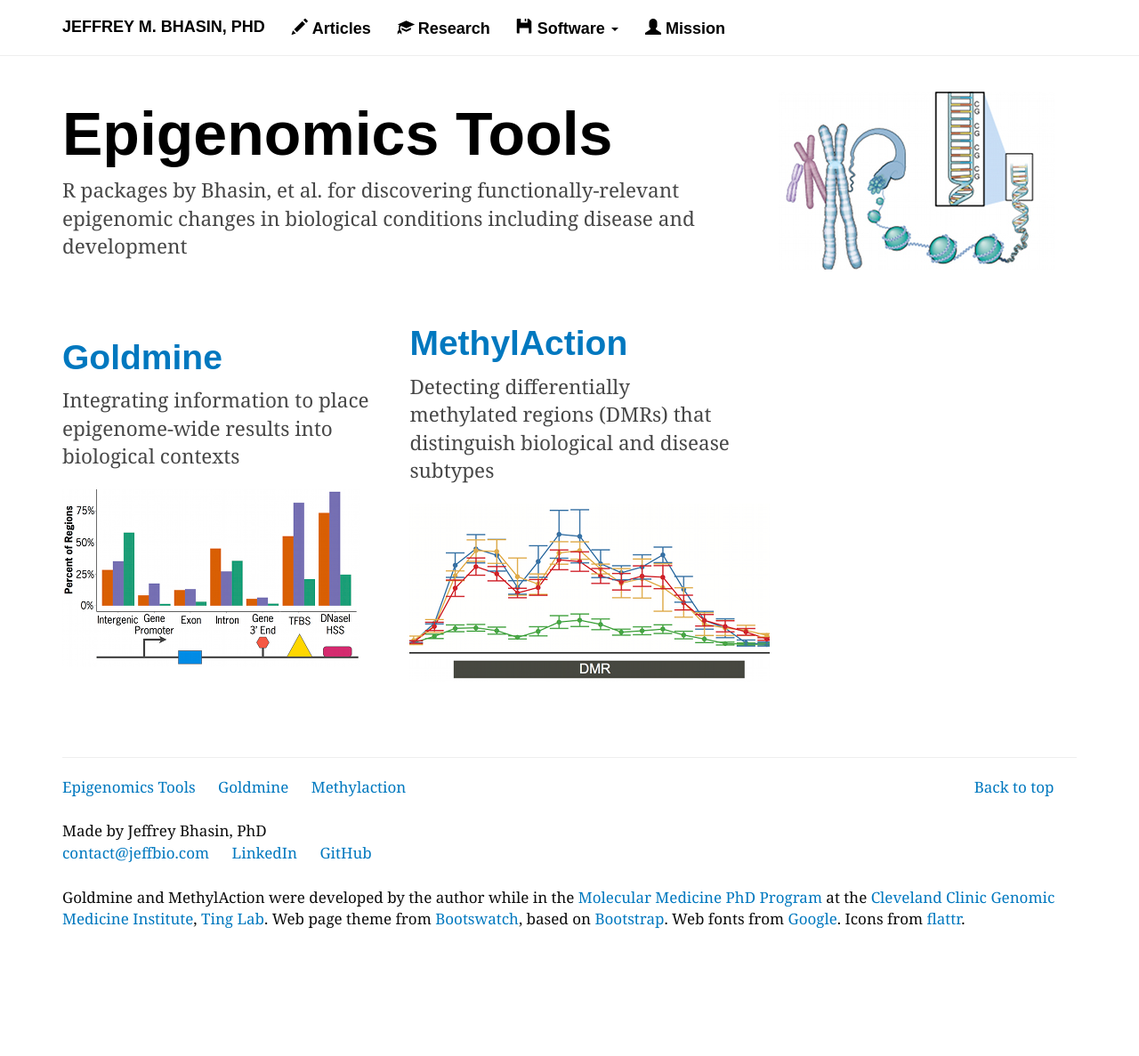
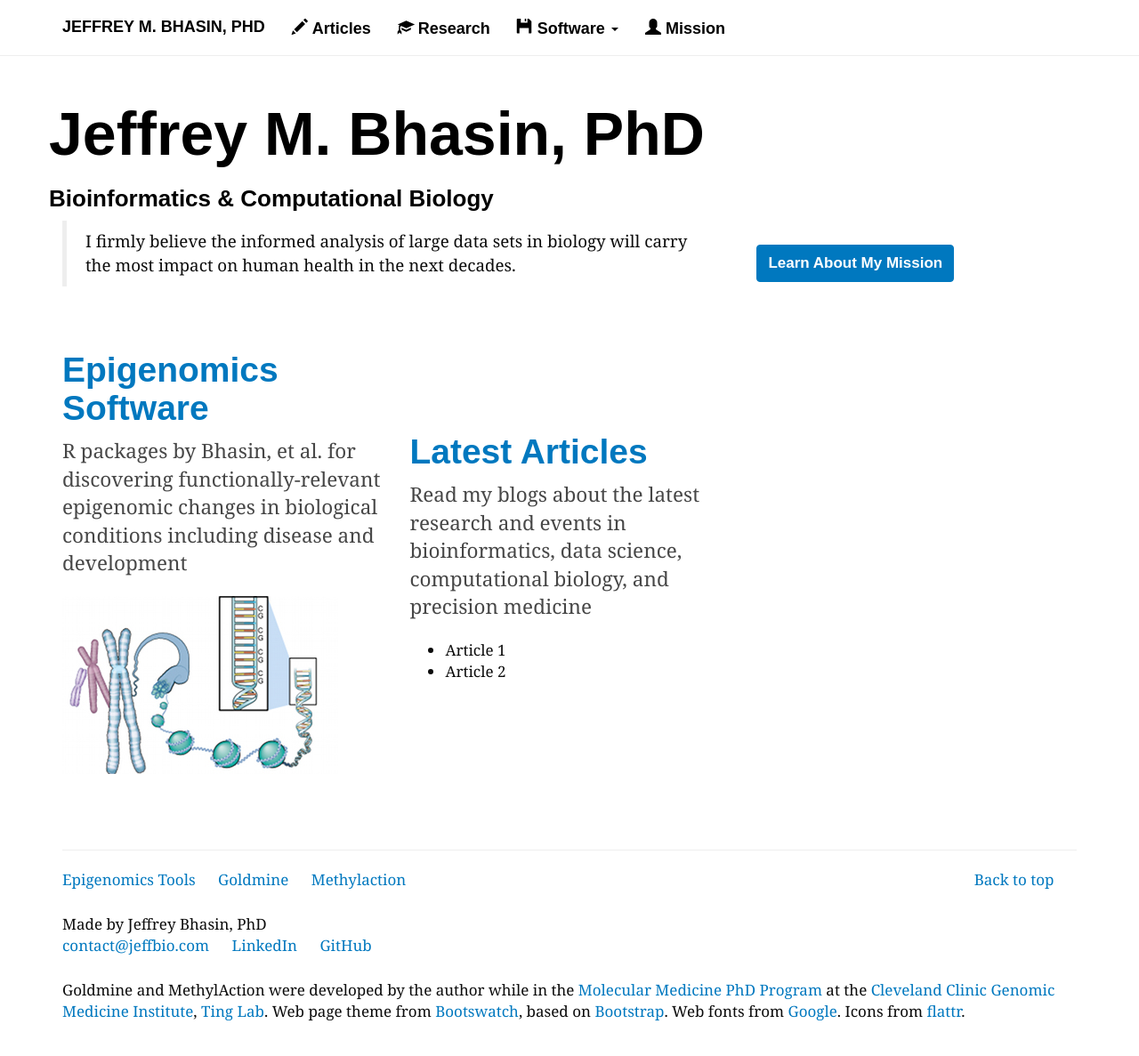
Before and after one commit to jeffbhasin/jeffbhasin.github.io, a Jekyll site: the page built from index.html, in a window 1280 px wide and 1234 px high. Shown: the top 1187 px of the window at 89% size. Built offline with Jekyll 4.4.1, drawn with Linux system fonts in a browser that asks for light colours; nearby versions of some CDN libraries; some web fonts are replaced.

Commit message:
Add new pages

```diff
--- a/assets/css/custom.css
+++ b/assets/css/custom.css
@@ -10,3 +10,9 @@
     margin-left: auto;
     margin-right: auto;
 }
+
+.vcenter {
+    display:table-cell;
+    vertical-align:middle;
+    float:none;
+}
--- a/index.html
+++ b/index.html
@@ -1,31 +1,35 @@
 ---
 layout: default
-title: "Epigenomics Tools: R packages by Bhasin, et al. for discovering functionally-relevant epigenomic changes in biological conditions including disease and development"
+title: "JeffBio.com - Bioinformatics & Data Science"
 ---
 
       <div class="page-header" id="banner">
         <div class="row">
+            <h1>Jeffrey M. Bhasin, PhD</h1>
+	    <h3>Bioinformatics & Computational Biology</h3>
           <div class="col-lg-8 col-md-7 col-sm-6">
-            <h1>Epigenomics Tools</h1>
-            <p class="lead">R packages by Bhasin, et al. for discovering functionally-relevant epigenomic changes in biological conditions including disease and development</p>
+	    <blockquote>I firmly believe the informed analysis of large data sets in biology will carry the most impact on human health in the next decades.</blockquote>
           </div>
           <div class="col-lg-4 col-md-5 col-sm-6">
-              <img class="center" src="assets/img/et.jpg" height="200">
+        <div><a href="/mission" class="btn btn-default">Learn About My Mission</a></div>
           </div>
         </div>
       </div>
 
         <div class="row">
           <div class="col-lg-4">
-              <h1><a href="/goldmine">Goldmine</a></h1>
-              <p class="lead">Integrating information to place epigenome-wide results into biological contexts</p>
-              <a href="/goldmine"><img src="assets/img/gm.png" height="200"></a>
+              <h1><a href="/epigenomics-tools">Epigenomics Software</a></h1>
+              <p class="lead">R packages by Bhasin, et al. for discovering functionally-relevant epigenomic changes in biological conditions including disease and development</p>
+              <a href="/epigenomics-tools"><img src="/assets/img/et.jpg" height="200"></a>
 
           </div>
           <div class="col-lg-4">
-              <h1><a href="/methylaction">MethylAction</a></h1>
-              <p class="lead">Detecting differentially methylated regions (DMRs) that distinguish biological and disease subtypes</p>
-              <a href="/methylaction"><img src="assets/img/ma.png" height="200"></a>
+              <h1><a href="/articles">Latest Articles</a></h1>
+              <p class="lead">Read my blogs about the latest research and events in bioinformatics, data science, computational biology, and precision medicine</p>
+		<ul>
+			<li>Article 1</li>
+			<li>Article 2</li>
+		</ul>
+          </div>
 
-          </div>
         </div>
```
Also changed, not shown: mission/index.html (added, +8 -0 lines), research/index.html (added, +8 -0 lines).
